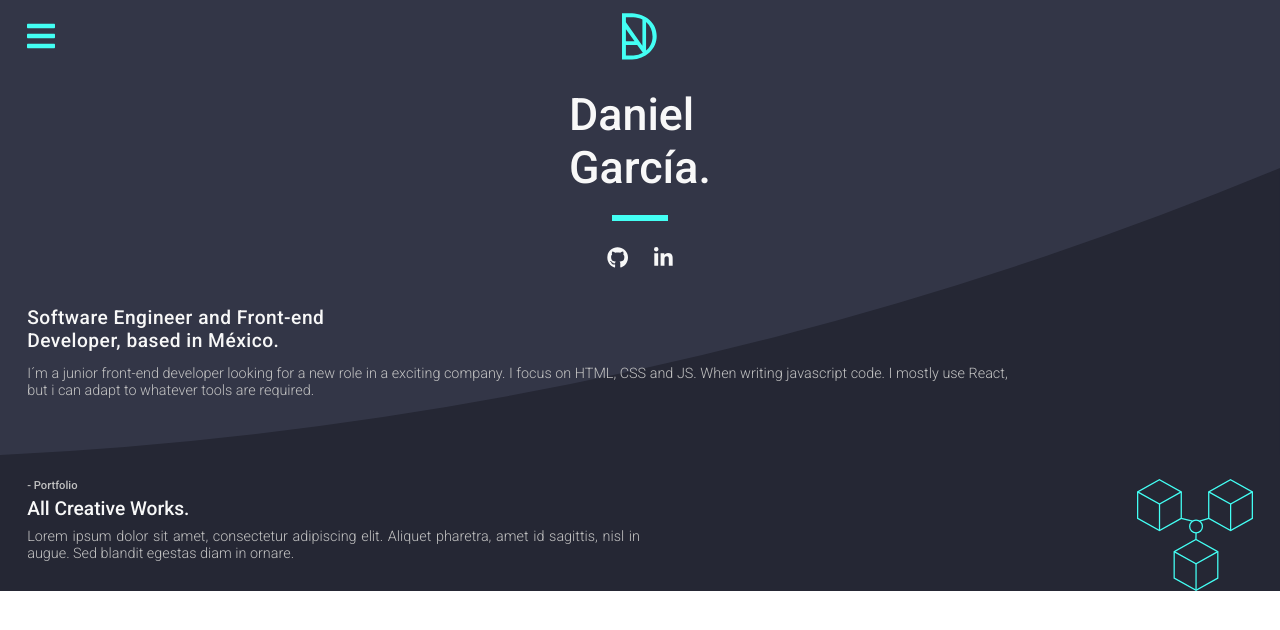
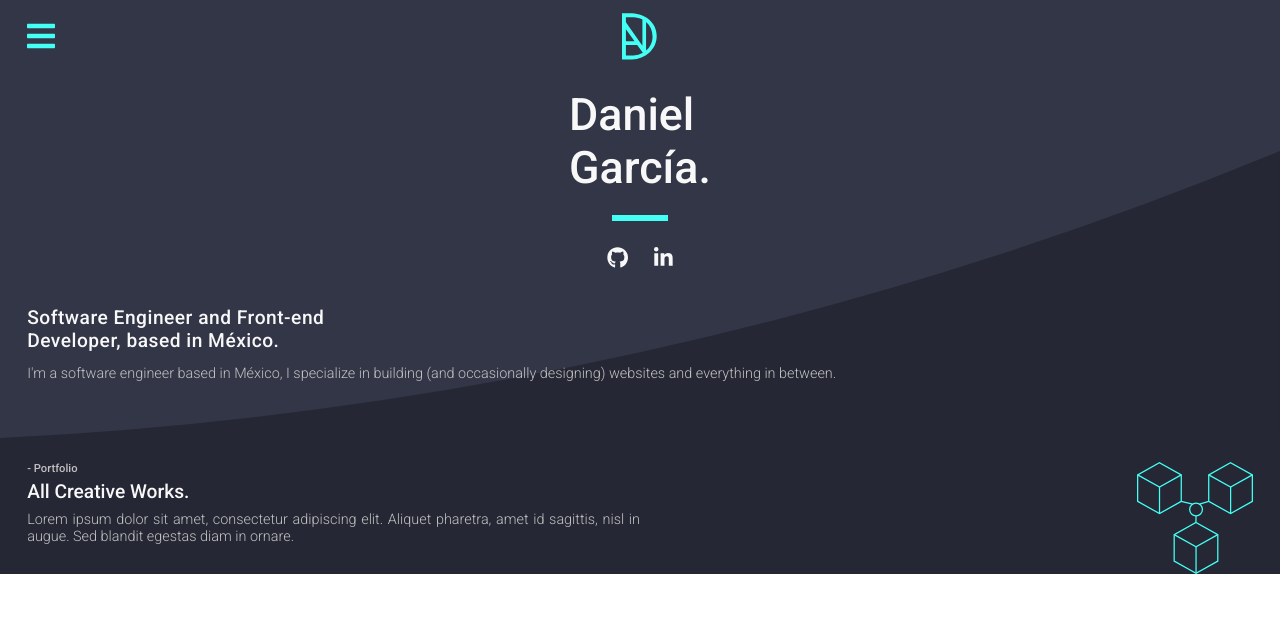
Before and after one commit to danReact/portfolio, a React (Create React App) app: page / in a window 1280 px wide. Shown: the top 630 px of the page. Built offline with nearby package versions, Linux system fonts and the light colour scheme.

Commit message:
introduction updated

```diff
--- a/src/components/Introduction.js
+++ b/src/components/Introduction.js
@@ -23,10 +23,8 @@ function Introduction() {
             Developer, based in México.
           </div>
           <div className="infoDescription">
-            I´m a junior front-end developer looking for a new role in a
-            exciting company. I focus on HTML, CSS and JS. When writing
-            javascript code. I mostly use React, but i can adapt to whatever
-            tools are required.
+            I'm a software engineer based in México, I specialize in building
+            (and occasionally designing) websites and everything in between.
           </div>
         </div>
       </div>
```
